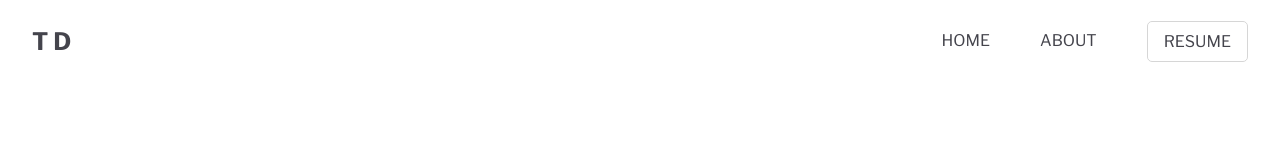
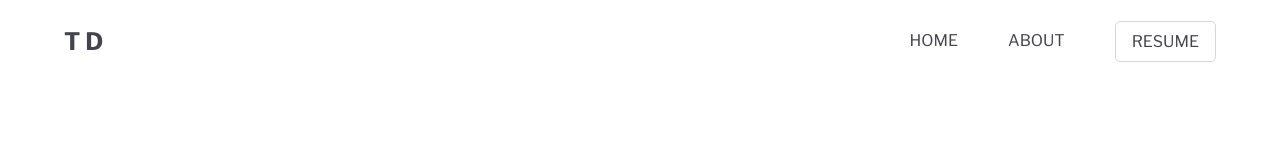
Before and after one commit to Tsedhondup/Portfolio, a React (Create React App) app: page / in a window 1280 px wide. Shown: the top 160 px of the page. Built offline with nearby package versions, Linux system fonts and the light colour scheme.

Commit message:
navigation padding and width for desktop and tablet updated

```diff
--- a/src/Components/Header/Header.js
+++ b/src/Components/Header/Header.js
@@ -39,6 +39,9 @@ const Header = (props) => {
   }, []);
   return (
     <motion.section
+      className={`header ${props.isScroll ? props.headerClass : ""} ${
+        props.windowWitdh
+      }`}
       initial={{ y: -100 }}
       animate={{ y: 0 }}
       transition={{
@@ -46,11 +49,9 @@ const Header = (props) => {
         delay: 4,
         ease: "easeOut",
       }}
-      className={`header ${props.isScroll ? props.headerClass : ""} ${
-        props.windowWitdh
-      }`}
     >
       <motion.nav
+        className="navigation"
         initial={{ opacity: 0.5 }}
         animate={{ opacity: 1 }}
         transition={{
@@ -58,7 +59,6 @@ const Header = (props) => {
           duration: 1,
           ease: "easeOut",
         }}
-        className="navigation"
       >
         {/* Brand name */}
         <Link to="/" className="navigation__brand-name">
--- a/src/Components/Header/Header.scss
+++ b/src/Components/Header/Header.scss
@@ -7,6 +7,7 @@
   top: 0;
   left: 0;
   z-index: 15;
+  background-color: #ffffff;
   @include tablet {
     padding: 0px $tablet-margin;
     padding-top: 16px;
@@ -42,10 +43,13 @@
   display: flex;
   justify-content: space-between;
   align-items: center;
-  @include desktop {
+  @include tablet {
     font-size: 24px;
     max-width: 1280px;
     margin: auto;
+  }
+  @include desktop {
+    padding: 0px $tablet-margin;
   }
   &__brand-name {
     color: $ebony;
```
